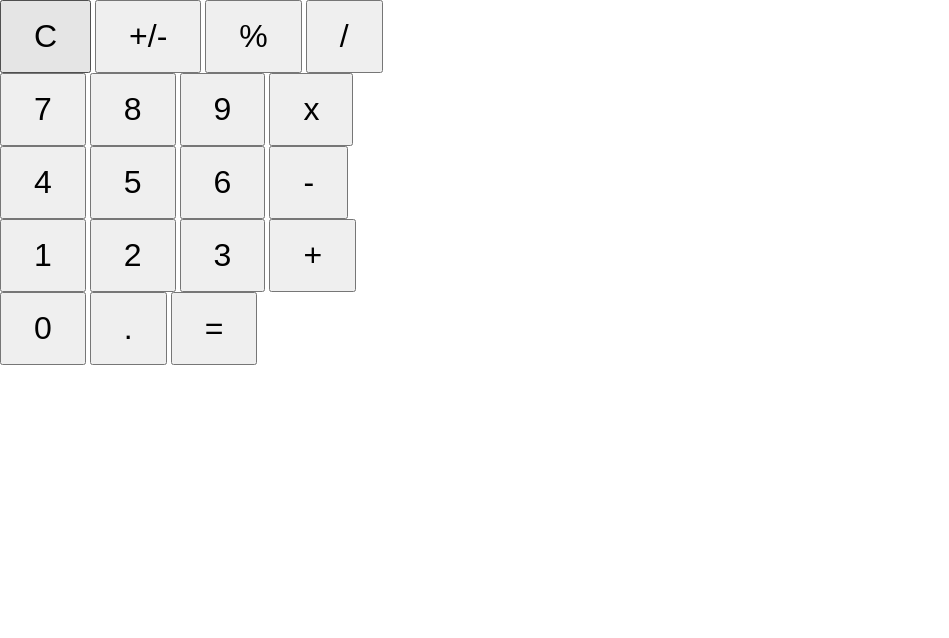
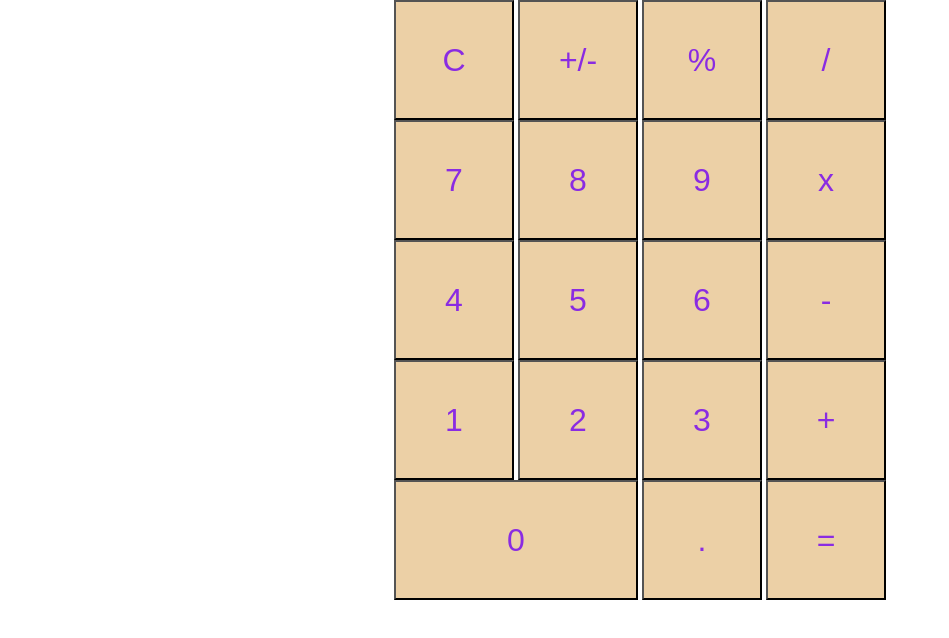
Before and after one commit to NataljaDm/Namu-darbas-JS-calculiator, a website: page index.html in a window 1280 px wide. Shown: the whole page, without its empty margins (0-949 px from the left). Drawn offline with Linux system fonts and the light colour scheme.

Commit message:
css modify

```diff
--- a/css/main.css
+++ b/css/main.css
@@ -2,15 +2,14 @@ body,
 body * {
     margin: 0;
     padding: 0;
-    box-sizing: border-box;
+}
 
-   body {
-    display: flex;
+body {
+    display: grid;
      flex-direction: column;
-     height: 100vh;
-     justify-content: end;
+     justify-content: center;
    }
-}
+
 container {
 
     display: flex;
@@ -22,13 +21,17 @@ container {
         sans-serif;
 }
 button {
+    width: 120px;
+    height: 120px;
+    padding: 0.5em 1em;
+    font-size: 2rem;
+    color: blueviolet;
+    background-color: rgb(236, 208, 166);
+}
+
+.button1 {
+    width: 244px;
+    height: 120px;
     padding: 0.5em 1em;
     font-size: 2rem;
 }
-
-form {
-    display: flex;
-    gap: 2rem;
-    align-items: center;
-    font-size: 3rem;
-}
--- a/index.html
+++ b/index.html
@@ -32,7 +32,7 @@
         <button>+</button>
     </div>
     <div class="container">
-        <button>0</button>
+        <button class="button1">0</button>
         <button>.</button>
         <button>=</button>
     </div>
```
